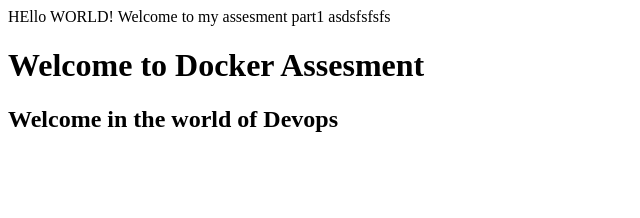
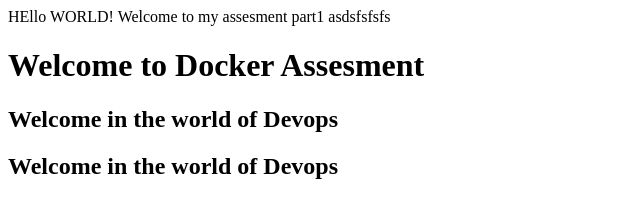
Before and after one commit to saud4567/dockerAssessment, a plain HTML site: page index.html in a window 1280 px wide. Shown: the whole page, without its empty margins (0-640 px from the left). Drawn offline with Linux system fonts and the light colour scheme.

Commit message:
Update index.html

```diff
--- a/index.html
+++ b/index.html
@@ -3,3 +3,4 @@
 asdsfsfsfs
 <h1>Welcome to Docker Assesment</h1>
 <h2>Welcome in the world of Devops</h2>
+<h2>Welcome in the world of Devops</h2>
```
